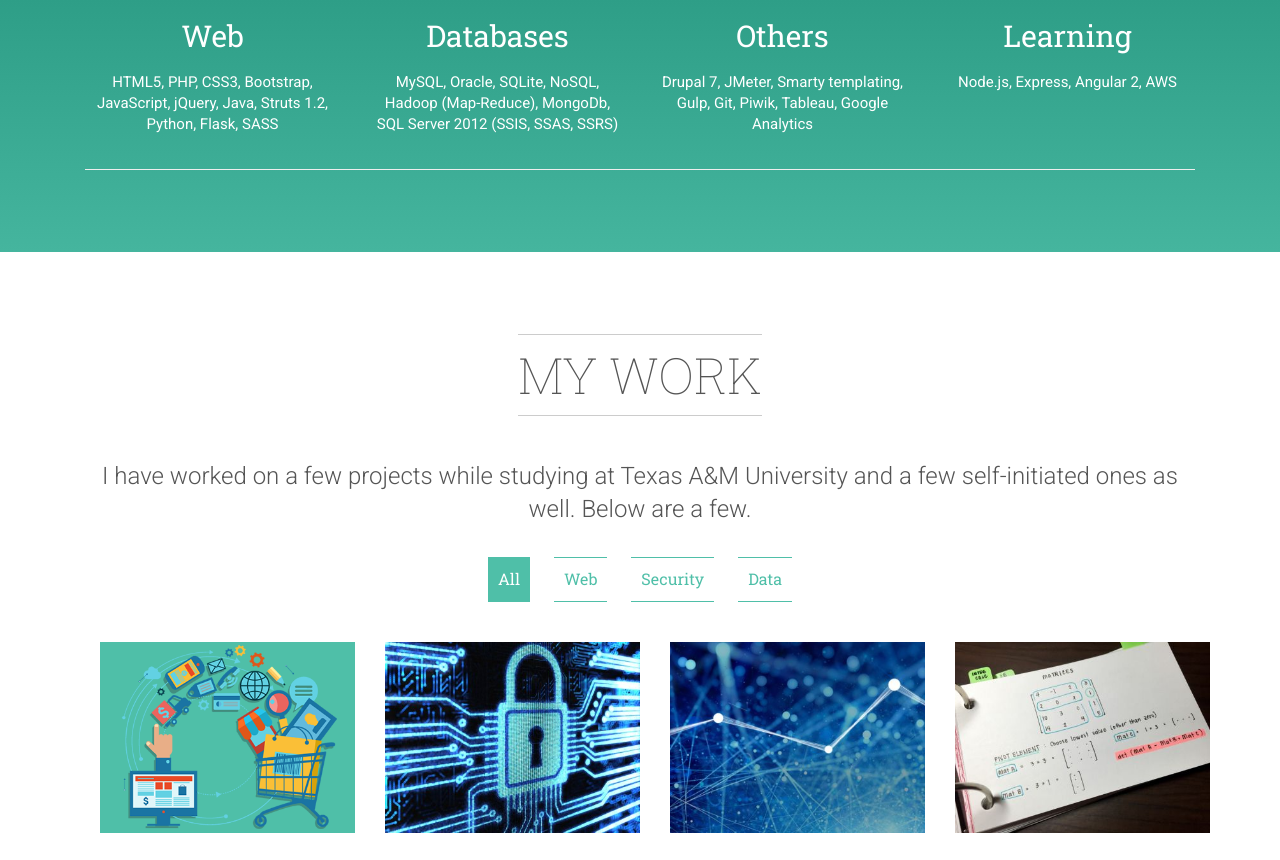
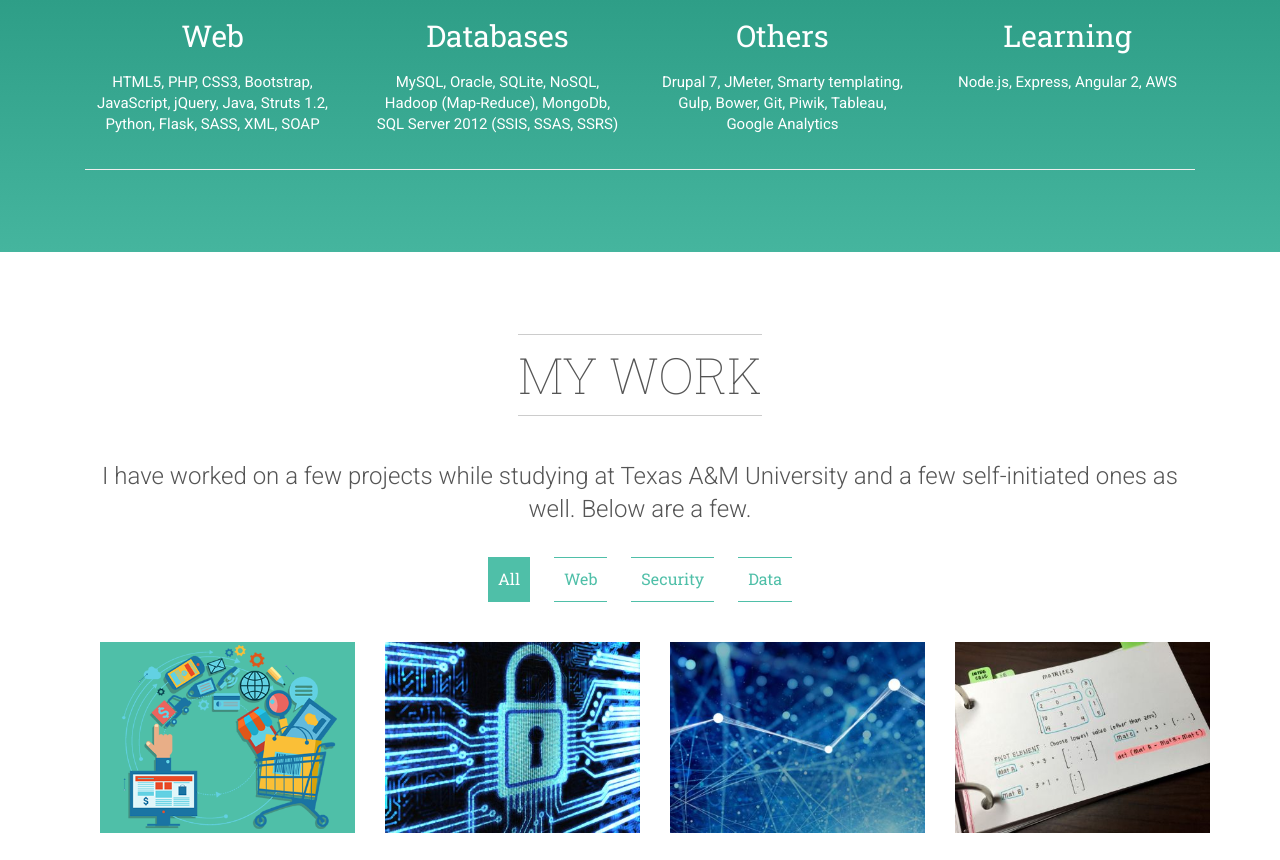
Before and after one commit to srivatsarao/srivatsarao.github.io, a plain HTML site: page index.html in a window 1280 px wide. Shown: the part 2063-2923 px from the top of the page. Drawn offline with Linux system fonts and the light colour scheme.

Commit message:
added more skills & rearranged a few

```diff
--- a/index.html
+++ b/index.html
@@ -231,7 +231,7 @@ _________________________________________________________ -->
                             <div class="icon"><i class="fa fa-html5"></i>
                             </div>
                             <h3 class="heading">Web</h3>
-                            <p>HTML5, PHP, CSS3, Bootstrap, JavaScript, jQuery, Java, Struts 1.2, Python, Flask, SASS</p>
+                            <p>HTML5, PHP, CSS3, Bootstrap, JavaScript, jQuery, Java, Struts 1.2, Python, Flask, SASS, XML, SOAP</p>
                         </div>
 
                         <div class="col-md-3" data-animate="fadeInUp">
@@ -244,7 +244,7 @@ _________________________________________________________ -->
                             <div class="icon"><i class="fa fa-drupal"></i>
                             </div>
                             <h3 class="heading">Others</h3>
-                            <p>Drupal 7, JMeter, Smarty templating, Gulp, Git, Piwik, Tableau, Google Analytics</p>
+                            <p>Drupal 7, JMeter, Smarty templating, Gulp, Bower, Git, Piwik, Tableau, Google Analytics</p>
                         </div>
                         <div class="col-md-3" data-animate="fadeInUp">
                             <div class="icon"><i class="fa fa-book"></i>
```
